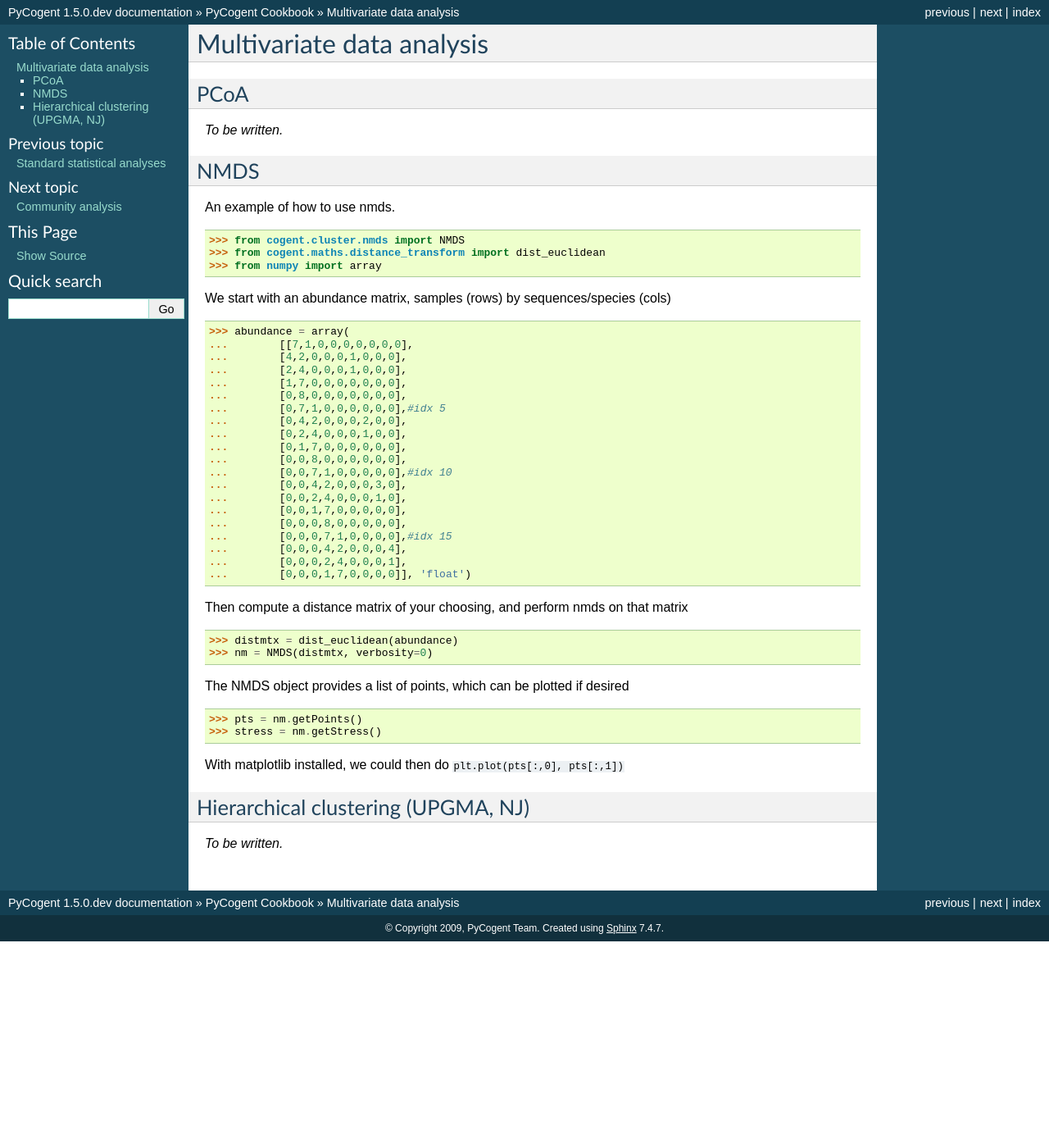
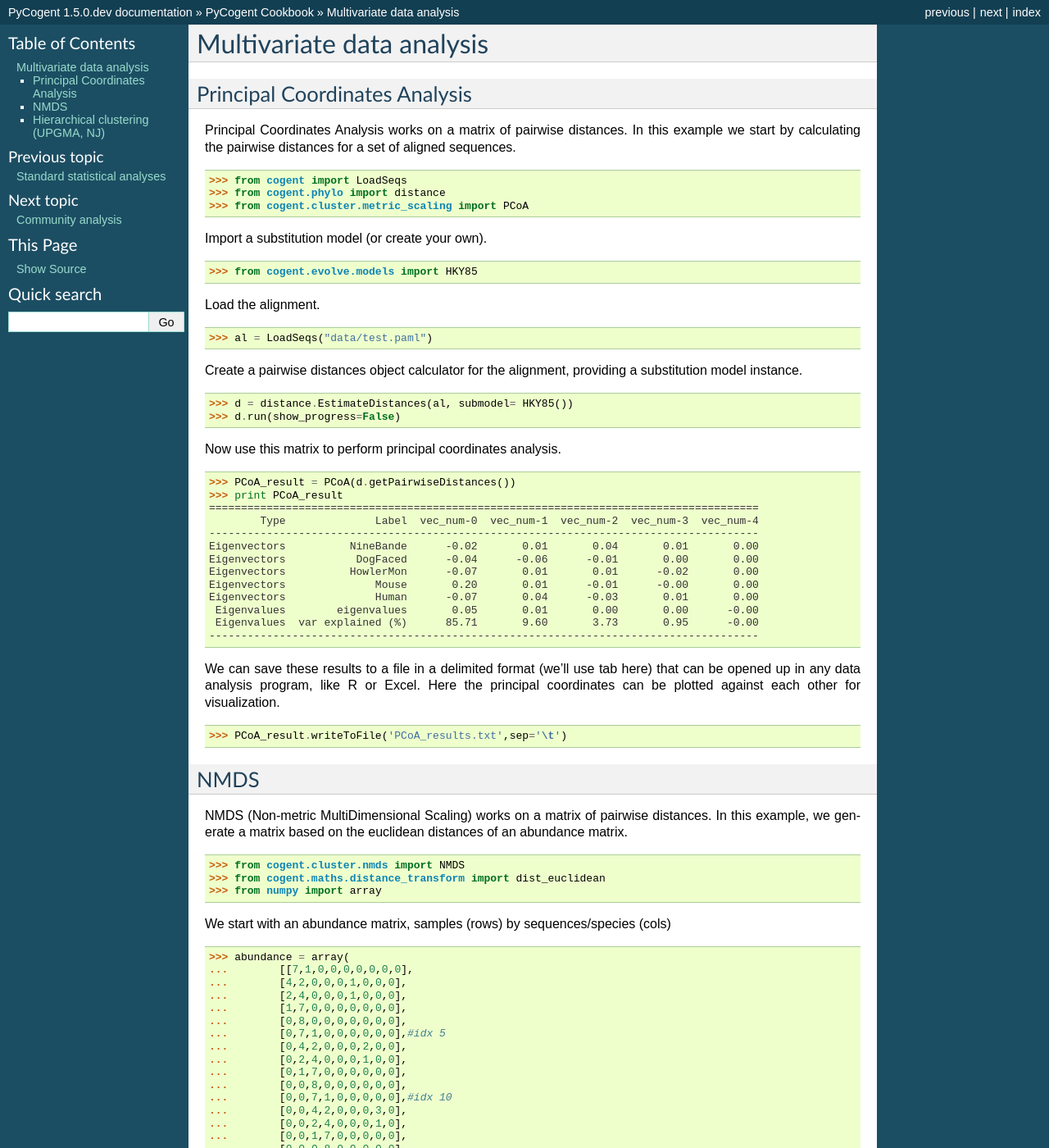
Before and after one commit to chungtseng/pycogent, a Sphinx documentation site: the page built from doc/cookbook/multivariate_data_analysis.rst, in a window 1280 px wide and 1400 px high. Shown: the whole window at 82% size. Built offline with Sphinx 7.4.7, drawn with Linux system fonts in a browser that asks for light colours; formulas are drawn with MathJax 3; pages that are not in the unit, such as notebooks, are missing from menus; some of the changed text lies outside the part shown.

Commit message:
added Pcoa and upgma
git-svn-id: https://pycogent.svn.sourceforge.net/svnroot/pycogent/trunk@625 4565cf14-4326-0410-8d81-eccf4396eebe

```diff
--- a/doc/cookbook/multivariate_data_analysis.rst
+++ b/doc/cookbook/multivariate_data_analysis.rst
@@ -2,14 +2,63 @@
 Multivariate data analysis
 **************************
 
-PCoA
-====
+Principal Coordinates Analysis
+==============================
 
-*To be written.*
+Principal Coordinates Analysis works on a matrix of pairwise distances. In this example we start by calculating the pairwise distances for a set of aligned sequences.
+
+.. doctest::
+
+    >>> from cogent import LoadSeqs
+    >>> from cogent.phylo import distance
+    >>> from cogent.cluster.metric_scaling import PCoA
+
+Import a substitution model (or create your own).
+
+.. doctest::
+
+    >>> from cogent.evolve.models import HKY85
+
+Load the alignment.
+
+.. doctest::
+
+    >>> al = LoadSeqs("data/test.paml")
+
+Create a pairwise distances object calculator for the alignment, providing a substitution model instance.
+
+.. doctest::
+
+    >>> d = distance.EstimateDistances(al, submodel= HKY85())
+    >>> d.run(show_progress=False)
+
+Now use this matrix to perform principal coordinates analysis.
+
+.. doctest::
+
+    >>> PCoA_result = PCoA(d.getPairwiseDistances())
+    >>> print PCoA_result
+    ======================================================================================
+            Type              Label  vec_num-0  vec_num-1  vec_num-2  vec_num-3  vec_num-4
+    --------------------------------------------------------------------------------------
+    Eigenvectors          NineBande      -0.02       0.01       0.04       0.01       0.00
+    Eigenvectors           DogFaced      -0.04      -0.06      -0.01       0.00       0.00
+    Eigenvectors          HowlerMon      -0.07       0.01       0.01      -0.02       0.00
+    Eigenvectors              Mouse       0.20       0.01      -0.01      -0.00       0.00
+    Eigenvectors              Human      -0.07       0.04      -0.03       0.01       0.00
+     Eigenvalues        eigenvalues       0.05       0.01       0.00       0.00      -0.00
+     Eigenvalues  var explained (%)      85.71       9.60       3.73       0.95      -0.00
+    --------------------------------------------------------------------------------------
+
+We can save these results to a file in a delimited format (we'll use tab here) that can be opened up in any data analysis program, like R or Excel. Here the principal coordinates can be plotted against each other for visualization.
+
+.. doctest::
+
+    >>> PCoA_result.writeToFile('PCoA_results.txt',sep='\t')
 
 NMDS
 ====
-An example of how to use nmds.
+NMDS (Non-metric MultiDimensional Scaling) works on a matrix of pairwise distances. In this example, we generate a matrix based on the euclidean distances of an abundance matrix.
 
 .. doctest::
 
@@ -61,4 +110,62 @@
 Hierarchical clustering (UPGMA, NJ)
 ===================================
 
-*To be written.*
+Hierarchical clustering techniques work on a matrix of pairwise distances. In this case, we generate the distance matrix between a set of sequences.
+
+**NOTE:** UPGMA should not be used for phylogenetic reconstruction.
+
+.. doctest::
+
+    >>> from cogent import LoadSeqs
+    >>> from cogent.phylo import distance
+    >>> from cogent.cluster.UPGMA import upgma
+
+Import a substitution model (or create your own)
+
+.. doctest::
+
+    >>> from cogent.evolve.models import HKY85
+
+Load the alignment.
+
+.. doctest::
+
+    >>> al = LoadSeqs("data/test.paml")
+
+Create a pairwise distances object calculator for the alignment, providing a substitution model instance.
+
+.. doctest::
+
+    >>> d = distance.EstimateDistances(al, submodel= HKY85())
+    >>> d.run(show_progress=False)
+
+Now use this matrix to build a UPGMA cluster.
+
+.. doctest::
+
+    >>> mycluster = upgma(d.getPairwiseDistances())
+    >>> print mycluster.asciiArt()
+                                  /-NineBande
+                        /edge.1--|
+                       |         |          /-HowlerMon
+              /edge.0--|          \edge.2--|
+             |         |                    \-Human
+    -root----|         |
+             |          \-DogFaced
+             |
+              \-Mouse
+
+We demonstrate saving this UPGMA cluster to a file.
+
+.. doctest::
+
+    >>> mycluster.writeToFile('test_upgma.tree')
+
+..
+    We don't actually want to keep that file now, so I'm importing the ``os`` module to delete it.
+
+.. doctest::
+    :hide:
+
+    >>> import os
+    >>> os.remove('test_upgma.tree')
```
